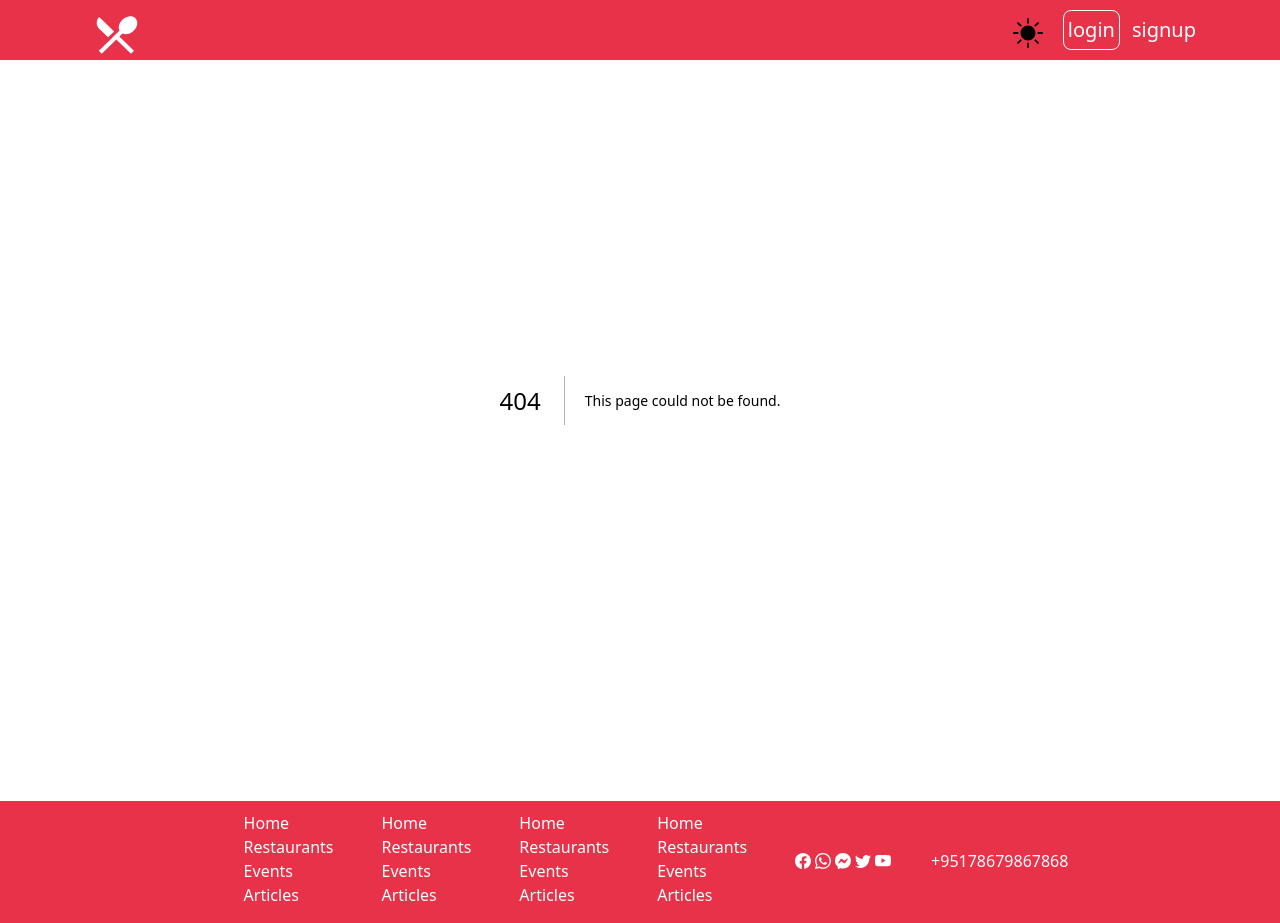
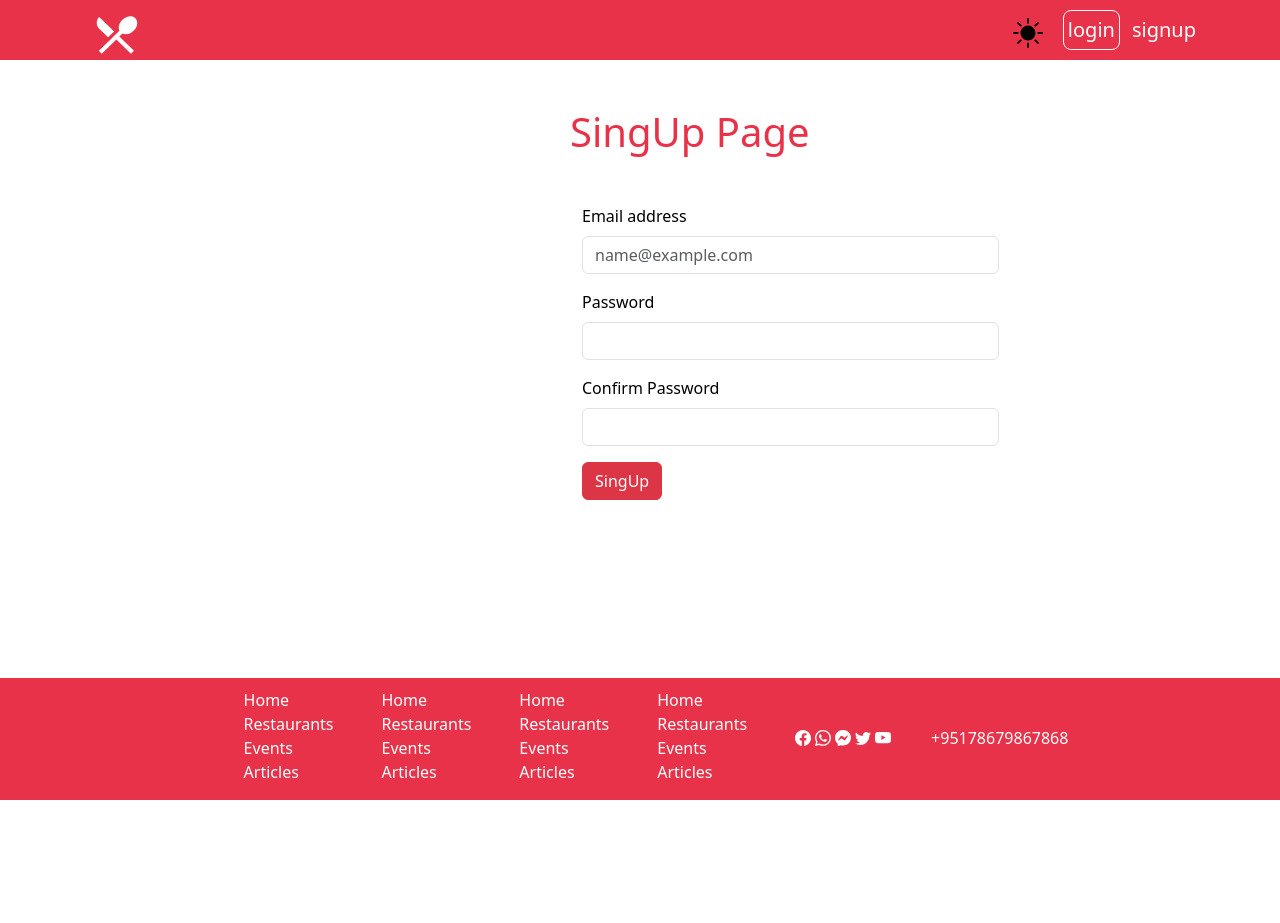
Before and after one commit to mmt20/nextjs-restaurant, a Next.js app: page /signup in a window 1280 px wide. Before the commit this address had no page. After the commit the page ends 800 px from the top, so only its background shows below. Built offline with nearby package versions, Linux system fonts and the light colour scheme.

Commit message:
feat(auth): implement login and signup forms

```diff
--- /dev/null
+++ b/app/(pages)/signup/page.tsx
@@ -0,0 +1,15 @@
+"use client";
+import SingupForm from "@/components/Form/signup-form";
+import { Col, Row } from "react-bootstrap";
+const SingUp = () => {
+  return (
+    <Row className="container mt-5">
+      <Col md={{ span: 5, offset: 6 }}>
+        <h1 style={{ color: "var(--btn-color)" }}>SingUp Page</h1>
+        <SingupForm />
+      </Col>
+    </Row>
+  );
+};
+
+export default SingUp;
--- a/app/common/footer/footer.module.css
+++ b/app/common/footer/footer.module.css
@@ -1,7 +1,7 @@
 .footer {
   background-color: var(--primary-color);
   bottom: 0;
-  height: 100%;
+  height: auto;
   width: 100%;
   border-top: 0.5px solid white;
   color: white;
--- a/app/common/nav-bar/nav-bar.tsx
+++ b/app/common/nav-bar/nav-bar.tsx
@@ -23,8 +23,12 @@ const Navbar = () => {
 
         <div>
           <BsFillBrightnessHighFill onClick={toggleTheme} className={lang} />
-          <button className={`${btn} ${btnLogin}`}>login</button>
-          <button className={`${btn} ${btnRegister}`}>signup</button>
+          <Link href="login">
+            <button className={`${btn} ${btnLogin}`}>login</button>
+          </Link>
+          <Link href="signup">
+            <button className={`${btn} ${btnRegister}`}>signup</button>
+          </Link>
         </div>
       </div>
     </nav>
--- /dev/null
+++ b/app/components/Form/signup-form.tsx
@@ -0,0 +1,35 @@
+"use client";
+import { Button, Form, FormGroup, FormLabel, FormControl, Row, Col } from "react-bootstrap";
+
+const SingupForm = () => {
+  return (
+    <Form className="container mt-5">
+      <FormGroup className="mb-3">
+        <FormLabel htmlFor="email" style={{ color: "var(--title-color)" }}>
+          Email address
+        </FormLabel>
+        <FormControl type="email" id="email" placeholder="name@example.com" />
+      </FormGroup>
+
+      <FormGroup className="mb-3">
+        <FormLabel htmlFor="inputPassword" style={{ color: "var(--title-color)" }}>
+          Password
+        </FormLabel>
+        <FormControl type="password" id="inputPassword" />
+      </FormGroup>
+
+      <FormGroup className="mb-3">
+        <FormLabel htmlFor="confirmPassword" style={{ color: "var(--title-color)" }}>
+          Confirm Password
+        </FormLabel>
+        <FormControl type="password" id="confirmPassword" />
+      </FormGroup>
+
+      <Button variant="danger" type="submit" style={{ color: "white" }}>
+        SingUp
+      </Button>
+    </Form>
+  );
+};
+
+export default SingupForm;
--- a/app/globals.css
+++ b/app/globals.css
@@ -36,7 +36,22 @@
   --order-btn-color: white;
 }
 
+html,
+body {
+  height: 100%;
+  margin: 0;
+}
+
 body {
   background: var(--background) !important;
   color: var(--foreground);
+  display: flex;
+  flex-direction: column;
+  min-height: 100vh;
 }
+
+main {
+  flex: 1;
+  padding-top: 60px; /* Account for fixed navbar height */
+  overflow-x: hidden;
+}
--- a/app/layout.tsx
+++ b/app/layout.tsx
@@ -5,6 +5,7 @@ import Navbar from "./common/nav-bar/nav-bar";
 
 import "./globals.css";
 import "bootstrap/dist/css/bootstrap.min.css";
+
 import DarkMode from "./utils/dark-mode";
 import Footer from "./common/footer/footer";
 
@@ -28,7 +29,7 @@ export default function RootLayout({
       <body className={lato.variable} suppressHydrationWarning>
         <DarkMode>
           <Navbar />
-          {children}
+          <main>{children}</main>
           <Footer />
         </DarkMode>
       </body>
--- /dev/null
+++ b/backend/db.json
@@ -0,0 +1,3 @@
+{
+  "users": []
+}
--- a/package.json
+++ b/package.json
@@ -6,7 +6,8 @@
     "dev": "next dev",
     "build": "next build",
     "start": "next start",
-    "lint": "eslint"
+    "lint": "eslint",
+    "backend": "json-server-auth backend/db.json --watch --port 5005"
   },
   "dependencies": {
     "bootstrap": "^5.3.8",
```
Also changed, not shown: app/(pages)/login/page.tsx (added, +15 -0 lines), app/components/Form/login-form.tsx (added, +28 -0 lines), 2 other files (tests, documents, lock files or other folders).
